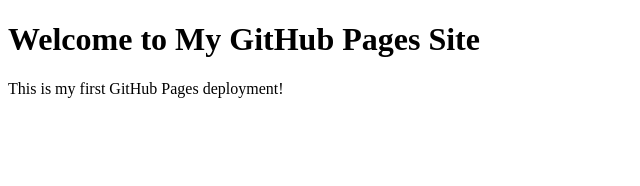
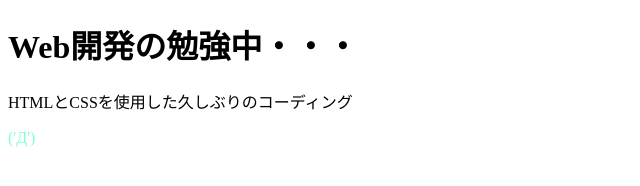
Before and after one commit to mint70nnn/my-first-web-app, a plain HTML site: page index.html in a window 1280 px wide. Shown: the whole page, without its empty margins (0-640 px from the left). Drawn offline with Linux system fonts and the light colour scheme.

Commit message:
add index.html

```diff
--- a/index.html
+++ b/index.html
@@ -3,10 +3,11 @@
 <head>
     <meta charset="UTF-8">
     <meta name="viewport" content="width=device-width, initial-scale=1.0">
-    <title>My GitHub Pages Site</title>
+    <title>My GitHub First Pages Site</title>
 </head>
 <body>
-    <h1>Welcome to My GitHub Pages Site</h1>
-    <p>This is my first GitHub Pages deployment!</p>
+    <h1>Web開発の勉強中・・・</h1>
+    <p>HTMLとCSSを使用した久しぶりのコーディング</p>
+    <p style="color: aquamarine;">('Д')</p>
 </body>
 </html>
```
